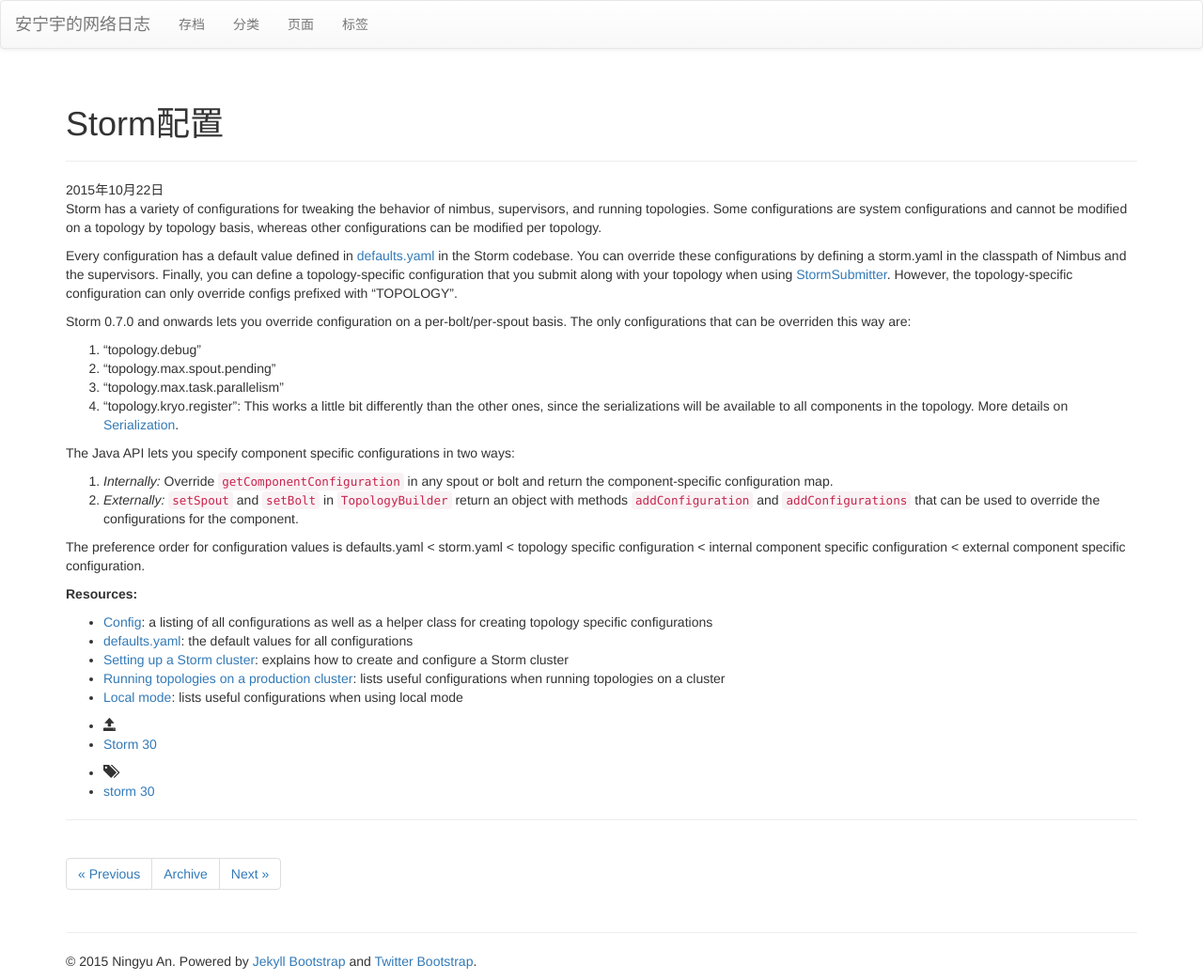
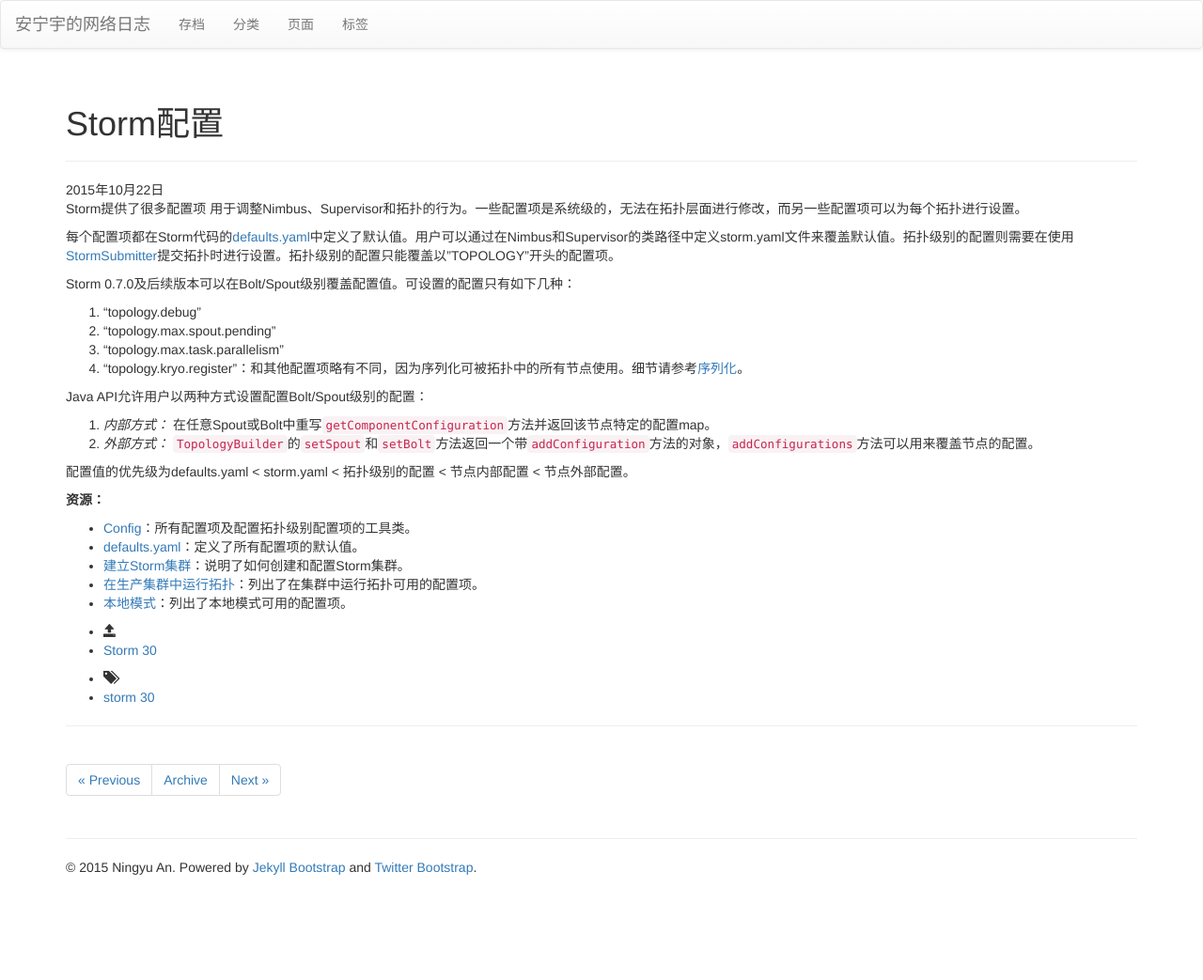
Before and after one commit to jetan9/jetan9.github.io, a Jekyll site: the page built from _posts/2015-10-22-storm-configuration.md, in a window 1280 px wide. Shown: the whole page at 94% size. Built offline with Jekyll 4.4.1, drawn with Linux system fonts in a browser that asks for light colours; nearby versions of some CDN libraries; library files that are not in the unit come from our copies; Markdown is read by kramdown in place of the engine named in the settings; after the commit the page ends 943 px from its top, so only the background shows below that.

Commit message:
First edition of translation of storm configuration.

```diff
--- a/_posts/2015-10-22-storm-configuration.md
+++ b/_posts/2015-10-22-storm-configuration.md
@@ -7,29 +7,28 @@ tags : [storm]
 ---
 {% include JB/setup %}
 
-Storm has a variety of configurations for tweaking the behavior of nimbus, supervisors, and running topologies. Some configurations are system configurations and cannot be modified on a topology by topology basis, whereas other configurations can be modified per topology.
+Storm提供了很多配置项 用于调整Nimbus、Supervisor和拓扑的行为。一些配置项是系统级的，无法在拓扑层面进行修改，而另一些配置项可以为每个拓扑进行设置。
 
-Every configuration has a default value defined in [defaults.yaml](https://github.com/apache/storm/blob/master/conf/defaults.yaml) in the Storm codebase. You can override these configurations by defining a storm.yaml in the classpath of Nimbus and the supervisors. Finally, you can define a topology-specific configuration that you submit along with your topology when using [StormSubmitter](/javadoc/apidocs/backtype/storm/StormSubmitter.html). However, the topology-specific configuration can only override configs prefixed with "TOPOLOGY".
+每个配置项都在Storm代码的[defaults.yaml](https://github.com/apache/storm/blob/master/conf/defaults.yaml)中定义了默认值。用户可以通过在Nimbus和Supervisor的类路径中定义storm.yaml文件来覆盖默认值。拓扑级别的配置则需要在使用[StormSubmitter](/javadoc/apidocs/backtype/storm/StormSubmitter.html)提交拓扑时进行设置。拓扑级别的配置只能覆盖以"TOPOLOGY"开头的配置项。
 
-Storm 0.7.0 and onwards lets you override configuration on a per-bolt/per-spout basis. The only configurations that can be overriden this way are:
+Storm 0.7.0及后续版本可以在Bolt/Spout级别覆盖配置值。可设置的配置只有如下几种：
 
 1. "topology.debug"
 2. "topology.max.spout.pending"
 3. "topology.max.task.parallelism"
-4. "topology.kryo.register": This works a little bit differently than the other ones, since the serializations will be available to all components in the topology. More details on [Serialization](Serialization.html).
+4. "topology.kryo.register"：和其他配置项略有不同，因为序列化可被拓扑中的所有节点使用。细节请参考[序列化](storm-serialization.html)。
 
-The Java API lets you specify component specific configurations in two ways:
+Java API允许用户以两种方式设置配置Bolt/Spout级别的配置：
 
-1. *Internally:* Override `getComponentConfiguration` in any spout or bolt and return the component-specific configuration map.
-2. *Externally:* `setSpout` and `setBolt` in `TopologyBuilder` return an object with methods `addConfiguration` and `addConfigurations` that can be used to override the configurations for the component.
+1. *内部方式：* 在任意Spout或Bolt中重写`getComponentConfiguration`方法并返回该节点特定的配置map。
+2. *外部方式：* `TopologyBuilder`的`setSpout`和`setBolt`方法返回一个带`addConfiguration`方法的对象，`addConfigurations`方法可以用来覆盖节点的配置。
 
-The preference order for configuration values is defaults.yaml < storm.yaml < topology specific configuration < internal component specific configuration < external component specific configuration.
+配置值的优先级为defaults.yaml < storm.yaml < 拓扑级别的配置 < 节点内部配置 < 节点外部配置。
 
+**资源：**
 
-**Resources:**
-
-* [Config](/javadoc/apidocs/backtype/storm/Config.html): a listing of all configurations as well as a helper class for creating topology specific configurations
-* [defaults.yaml](https://github.com/apache/storm/blob/master/conf/defaults.yaml): the default values for all configurations
-* [Setting up a Storm cluster](Setting-up-a-Storm-cluster.html): explains how to create and configure a Storm cluster
-* [Running topologies on a production cluster](Running-topologies-on-a-production-cluster.html): lists useful configurations when running topologies on a cluster
-* [Local mode](Local-mode.html): lists useful configurations when using local mode
+* [Config](/javadoc/apidocs/backtype/storm/Config.html)：所有配置项及配置拓扑级别配置项的工具类。
+* [defaults.yaml](https://github.com/apache/storm/blob/master/conf/defaults.yaml)：定义了所有配置项的默认值。
+* [建立Storm集群](storm-setting-up-a-storm-cluster.html)：说明了如何创建和配置Storm集群。
+* [在生产集群中运行拓扑](storm-running-topologies-on-a-production-cluster.html)：列出了在集群中运行拓扑可用的配置项。
+* [本地模式](storm-local-mode.html)：列出了本地模式可用的配置项。
```
